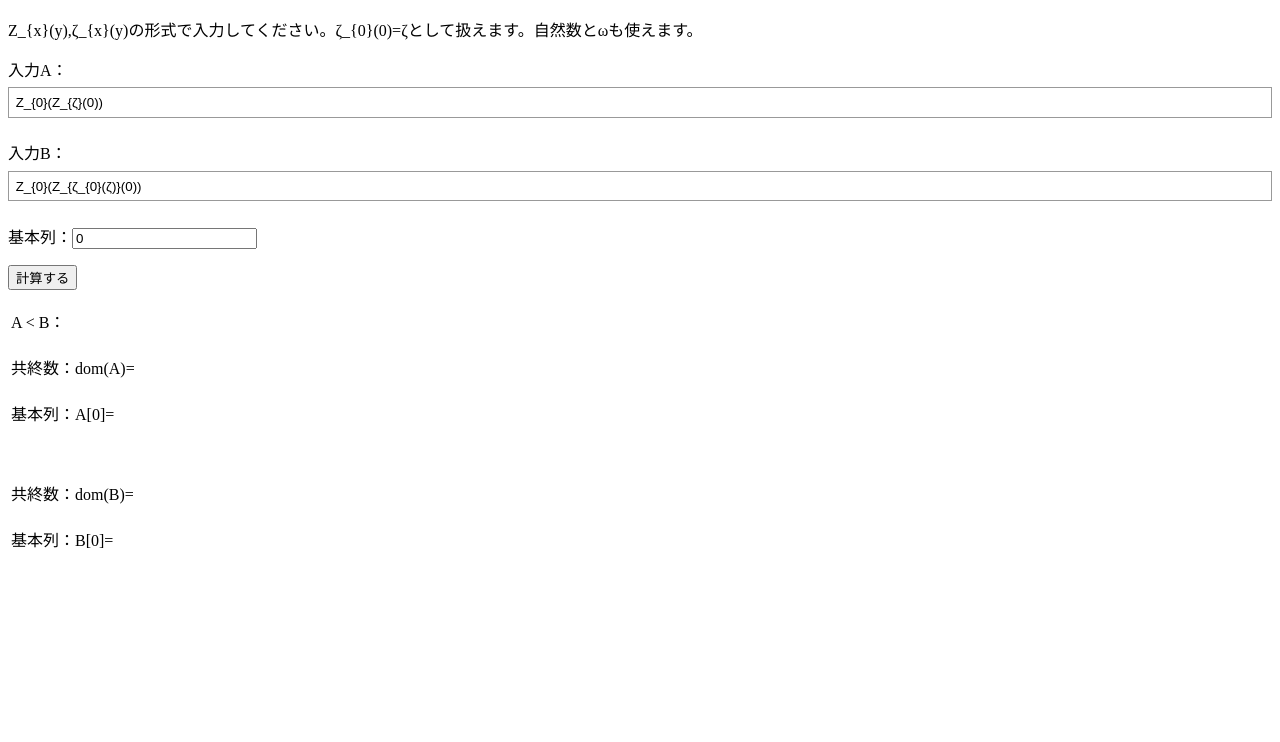
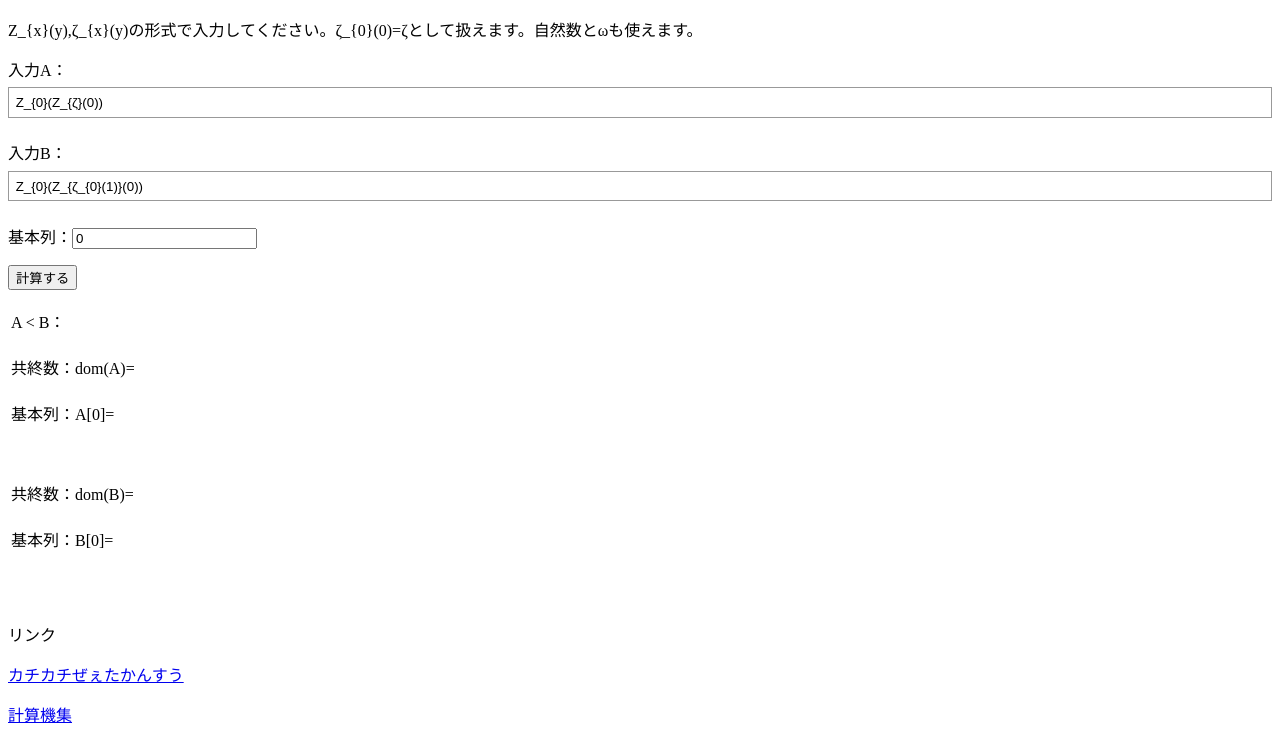
Before and after one commit to D13jason/Katikati-Calculator, a plain HTML site: page index.html in a window 1280 px wide. Shown: the part 58-800 px from the top of the page. Drawn offline with Linux system fonts and the light colour scheme.

Commit message:
Update index.html

```diff
--- a/index.html
+++ b/index.html
@@ -23,7 +23,7 @@ Z_{x}(y),ζ_{x}(y)の形式で入力してください。ζ_{0}(0)=ζとして
     入力A：<input name="stra" id = "stra" type="text" value = "Z_{0}(Z_{ζ}(0))" class="txt"/>
 </p>
 <p>
-    入力B：<input name="strb" id = "strb" type="text" value = "Z_{0}(Z_{ζ_{0}(ζ)}(0))" class="txt"/>
+    入力B：<input name="strb" id = "strb" type="text" value = "Z_{0}(Z_{ζ_{0}(1)}(0))" class="txt"/>
 </p>
 <p>
     基本列：<input name="num" id = "num" type="number" value = "0" size="5"/>
@@ -72,6 +72,15 @@ Z_{x}(y),ζ_{x}(y)の形式で入力してください。ζ_{0}(0)=ζとして
     </table>
 </p>
 </form>
+<br>
+<br>
+<p>リンク</p>
+<p>
+    <a href="https://docs.google.com/document/d/11cmGoHNOUcPSt5ZG6oO1Wx2fKXNFCAE4NdFDTLg15sQ/edit?usp=sharing">カチカチぜぇたかんすう</a>
+</p>
+<p>
+    <a href="https://d13jason.github.io/Jason-s-Calculator-Index/">計算機集</a>
+</p>
 
 <script>
     function calculate(){
```
